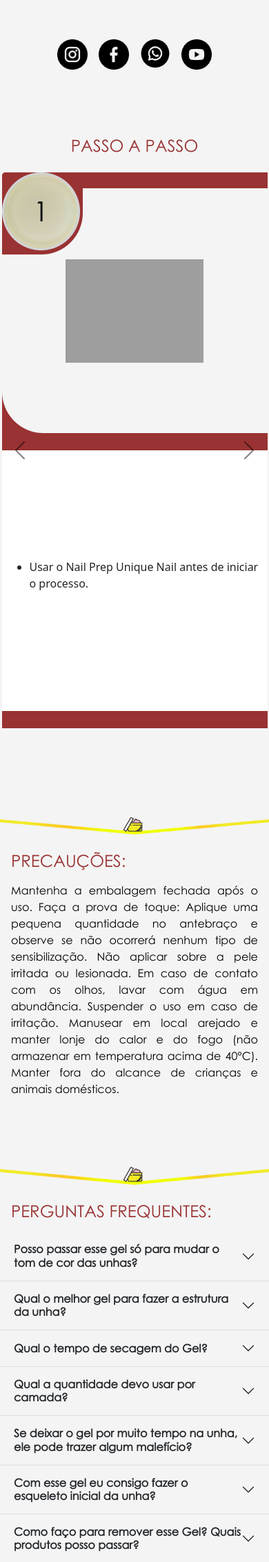
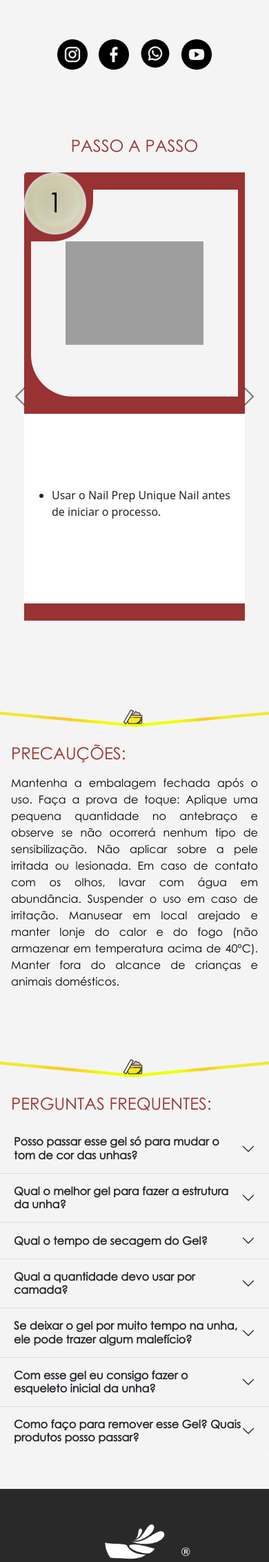
Before and after one commit to UniqueNail/unique-nail, a Django app: page /gelBase in a window 390 px wide. Shown: the part 878-3143 px from the top of the page at 69% size. Run offline with Django 3.2, Linux system fonts and the light colour scheme; parts of the project's set-up code (start-up, migrations or seed data) failed here and were passed over; some libraries are stand-ins or nearby versions; grey boxes are pictures that could not be loaded.

Commit message:
Diminuindo passo a passo

```diff
--- a/landingPage/templates/sobre.html
+++ b/landingPage/templates/sobre.html
@@ -14,7 +14,7 @@
 		<!-- Inicio do Sobre Nós -->
 		<section class="inicio-sobre">
 			<div class="logo-animada d-flex justify-content-center">
-				<img src="{% static '/img/sobre/Logo-Animada-stop.gif' %}" alt="animação da logo unique nail">
+				<img src="{% static '/img/sobre/logo-animada-stop.gif' %}" alt="animação da logo unique nail">
 			</div>
 
 			<h1 class="text-center mt-5">Nossa História</h1>
--- a/uniquenaillandingpage/static/css/produtos.css
+++ b/uniquenaillandingpage/static/css/produtos.css
@@ -208,5 +208,44 @@
         max-width: 150px;
     }
 
+    /* ----------- Página Gel -------------- */
 
+    .borda-fundo-vermelho {
+        width: 320px;
+        height: 350px;
+    }
+
+    .imagem-passo-1 {
+        width: 300px;
+        height: 300px;
+        left: 10px;
+        top: 25px;
+    }
+
+    .imagem-passo-1 img {
+        max-height: 300px;
+        max-width: 200px;
+    }
+
+    .detalhe-fundo-vermelho {
+        width: 100px;
+        height: 100px;
+        border-radius: 5px 0 60px 0
+    }
+
+    .detalhe-fundo-vermelho img {
+        width: 90px;
+        height: 90px;
+    }
+
+    .passoapasso-fundo-texto {
+        width: 320px;
+        height: 300px;
+        border-bottom: 25px solid var(--cor-premium);
+    }
+
+    .numero-passoapasso {
+        bottom: 15px;
+        left: 34px;
+    }
 }
```
